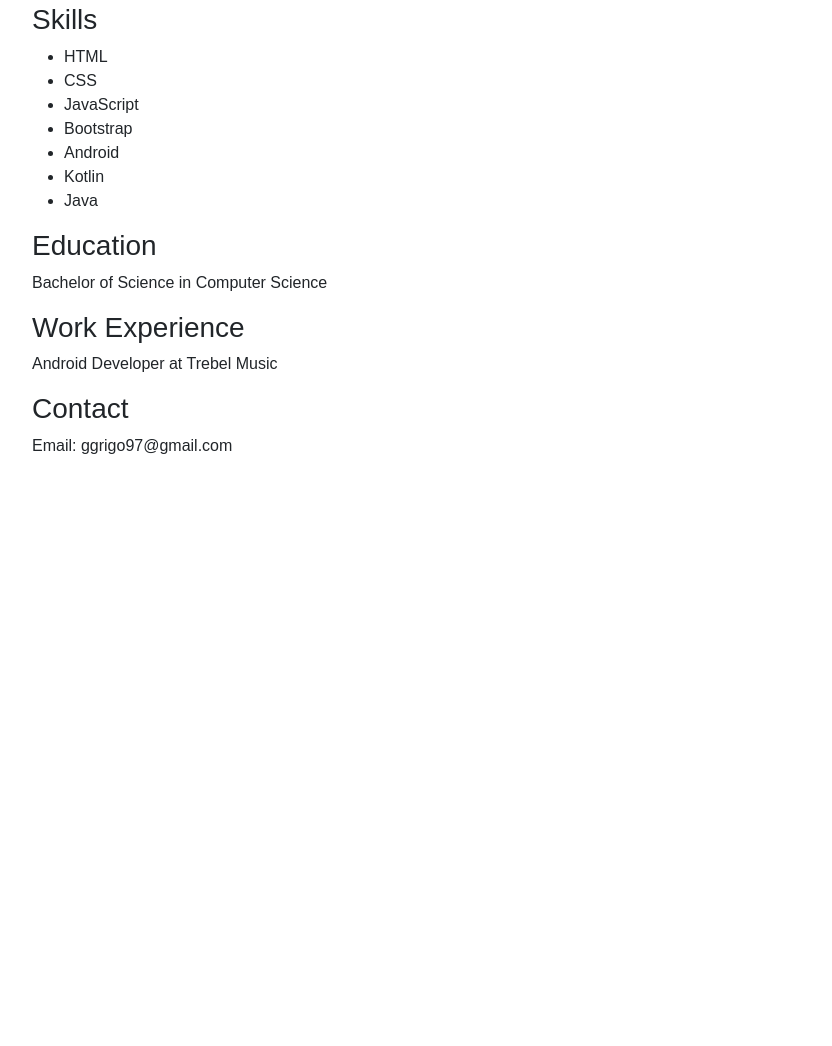
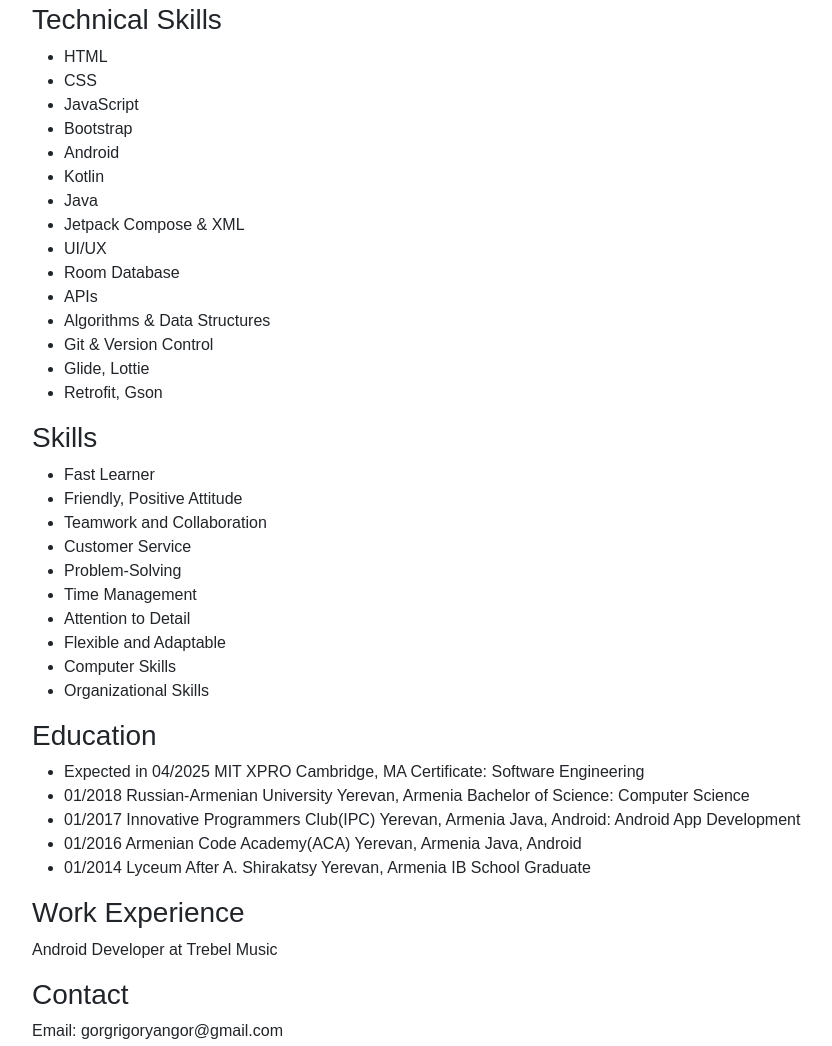
Before and after one commit to Gor97/Portfolio, a plain HTML site: page about.html in a window 1280 px wide. Shown: the part 213-1259 px from the top of the page, without its empty margins (50-882 px from the left). Before the commit the page ends 800 px from the top, so only its background shows below. Drawn offline with nearby package versions, Linux system fonts and the light colour scheme.

Commit message:
minor changes on about and home pages

```diff
--- a/about.html
+++ b/about.html
@@ -37,7 +37,7 @@
             <p>I'm a highly motivated and results-oriented individual with a strong work ethic and a passion for
                 technology. I enjoy collaborating with others to create innovative solutions and am always eager to learn
                 new skills.</p>
-            <h3>Skills</h3>
+            <h3>Technical Skills</h3>
             <ul>
                 <li>HTML</li>
                 <li>CSS</li>
@@ -46,13 +46,59 @@
                 <li>Android</li>
                 <li>Kotlin</li>
                 <li>Java</li>
+                <li>Jetpack Compose & XML</li>
+                <li>UI/UX</li>
+                <li>Room Database</li>
+                <li>APIs</li>
+                <li>Algorithms & Data Structures</li>
+                <li>Git & Version Control</li>
+                <li>Glide, Lottie</li>
+                <li>Retrofit, Gson</li>
+            </ul>
+            <h3>Skills</h3>
+            <ul>
+                <li>Fast Learner</li>
+                <li>Friendly, Positive Attitude</li>
+                <li>Teamwork and Collaboration</li>
+                <li>Customer Service</li>
+                <li>Problem-Solving</li>
+                <li>Time Management</li>
+                <li>Attention to Detail</li>
+                <li>Flexible and Adaptable</li>
+                <li>Computer Skills</li>
+                <li>Organizational Skills</li>
             </ul>
             <h3>Education</h3>
-            <p>Bachelor of Science in Computer Science</p>
+            <ul>
+                <li>Expected in 04/2025
+                MIT XPRO
+                Cambridge, MA
+                Certificate: Software Engineering</li>
+
+                <li>01/2018
+                Russian-Armenian University
+                Yerevan, Armenia
+                Bachelor of Science: Computer Science</li>
+
+                <li>01/2017
+                Innovative Programmers Club(IPC)
+                Yerevan, Armenia
+                Java, Android: Android App Development</li>
+
+                <li>01/2016
+                Armenian Code Academy(ACA)
+                Yerevan, Armenia
+                Java, Android</li>
+
+                <li>01/2014
+                Lyceum After A. Shirakatsy
+                Yerevan, Armenia
+                IB School Graduate</li>
+            </ul>
             <h3>Work Experience</h3>
             <p>Android Developer at Trebel Music</p>
             <h3>Contact</h3>
-            <p>Email: ggrigo97@gmail.com</p>
+            <p>Email: gorgrigoryangor@gmail.com</p>
         </div>
     </section>
 
```
Also changed, not shown: index.html (+10 -1 lines), profile photo.png (added).
